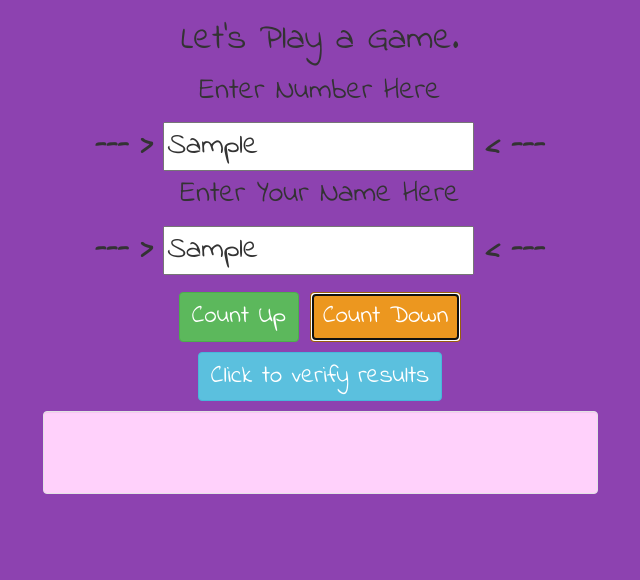
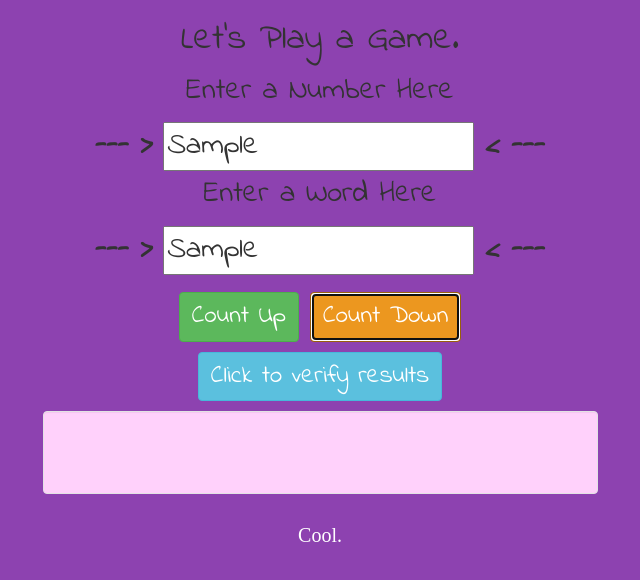
Before and after one commit to thacheshirecat/beep-boop, a plain HTML site: page index.html in a window 1280 px wide. Both pictures are taken after typing "Sample", "Sample" into the empty fields and a click on the button "Count Down". Shown: the whole page, without its empty margins (320-960 px from the left). Drawn offline with Linux system fonts and the light colour scheme.

Commit message:
Clean up some code in the JS removing unneeded variables, as well as add a function for hiding the results after they have been displayed. Also updated the specs in the README.

```diff
--- a/css/styles.css
+++ b/css/styles.css
@@ -19,11 +19,11 @@ ul {
   background-color: #ffd1fb;
 }
 
-#results-buttons {
+.results-column {
   display: none;
 }
 
-#results-well {
+#results-buttons {
   display: none;
 }
 
@@ -34,3 +34,15 @@ ul {
 #results-check {
   font-size: 25px;
 }
+
+#close-results {
+  font-family: serif;
+  font-size: 20px;
+  color: white;
+}
+
+#close-results:hover {
+  text-decoration: underline;
+  cursor: pointer;
+  color: lightgray;
+}
--- a/index.html
+++ b/index.html
@@ -16,11 +16,11 @@
 
       <form id="number-input">
         <div class="form-group">
-          <p>Enter Number Here</p>
+          <p>Enter a Number Here</p>
           <label for="the-number"> --- ></label>
           <input id="the-number" class="form" type="text">
           <label>< ---</label>
-          <p>Enter Your Name Here</p>
+          <p>Enter a Word Here</p>
           <label for="the-name"> --- ></label>
           <input id="the-name" class="form" type="text">
           <label>< ---</label>
@@ -36,11 +36,12 @@
       <div class="row">
         <div class="col-md-3">
         </div>
-        <div class="col-md-6">
-          <div id="results-well" class="well">
+        <div class="col-md-6 results-column">
+          <div class="well">
             <ul id="results"></ul>
             <ul id="results-check"></ul>
           </div>
+          <p><span id="close-results">Cool.</span></p>
         </div>
         <div class="col-md-3">
         </div>
--- a/js/scripts.js
+++ b/js/scripts.js
@@ -2,7 +2,7 @@
 //Business Logic Functions
 //
 
-//Turns inputted numbers into an array, replacing the number 0 with Beep!, the number 1 with Boop!, any number evenly divisible by 3 with Error. or any number evenly divisible by 5 into REEE!
+//Turns inputted numbers into an array, replacing the number 0 with Beep!, the number 1 with Boop!, any number evenly divisible by 3 with Error. or any number evenly divisible by 5 into Here be the ocean! (substitutes user input for "ocean" if there is any in the second field)
 var createArray = function(input)
 {
 
@@ -99,8 +99,7 @@ $(document).ready(function()
     $("#results-check").text("");
     $("#results-check").hide();
     $("#results-buttons").show();
-    $("#results-reverse-button").show();
-    $("#results-well").show();
+    $(".results-column").show();
     $("#results").show();
 
     var userInput = parseInt($("#the-number").val());
@@ -127,8 +126,7 @@ $(document).ready(function()
     $("#results-check").text("");
     $("#results-check").hide();
     $("#results-buttons").show();
-    $("#results-reverse-button").show();
-    $("#results-well").show();
+    $(".results-column").show();
     $("#results").show();
 
 
@@ -156,4 +154,11 @@ $(document).ready(function()
     $("#results-check").toggle();
   });
 
+  //Function for hiding the results by clicking the word "Cool" at the bottom of the page
+  $("#close-results").click(function()
+  {
+    $("#results-buttons").hide();
+    $(".results-column").hide();
+  });
+
 });
```
Also changed, not shown: img/bg.png (deleted), img/cat.jpg (added), 1 other file.
